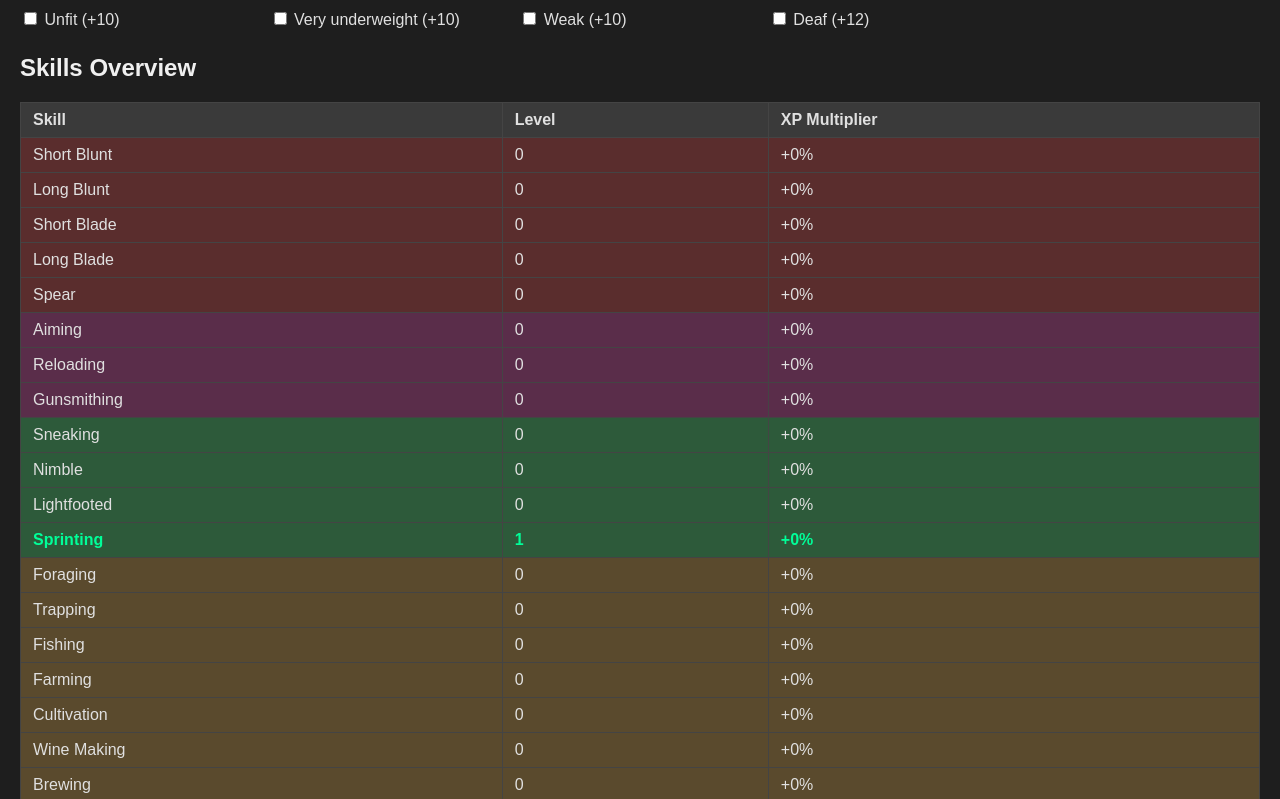
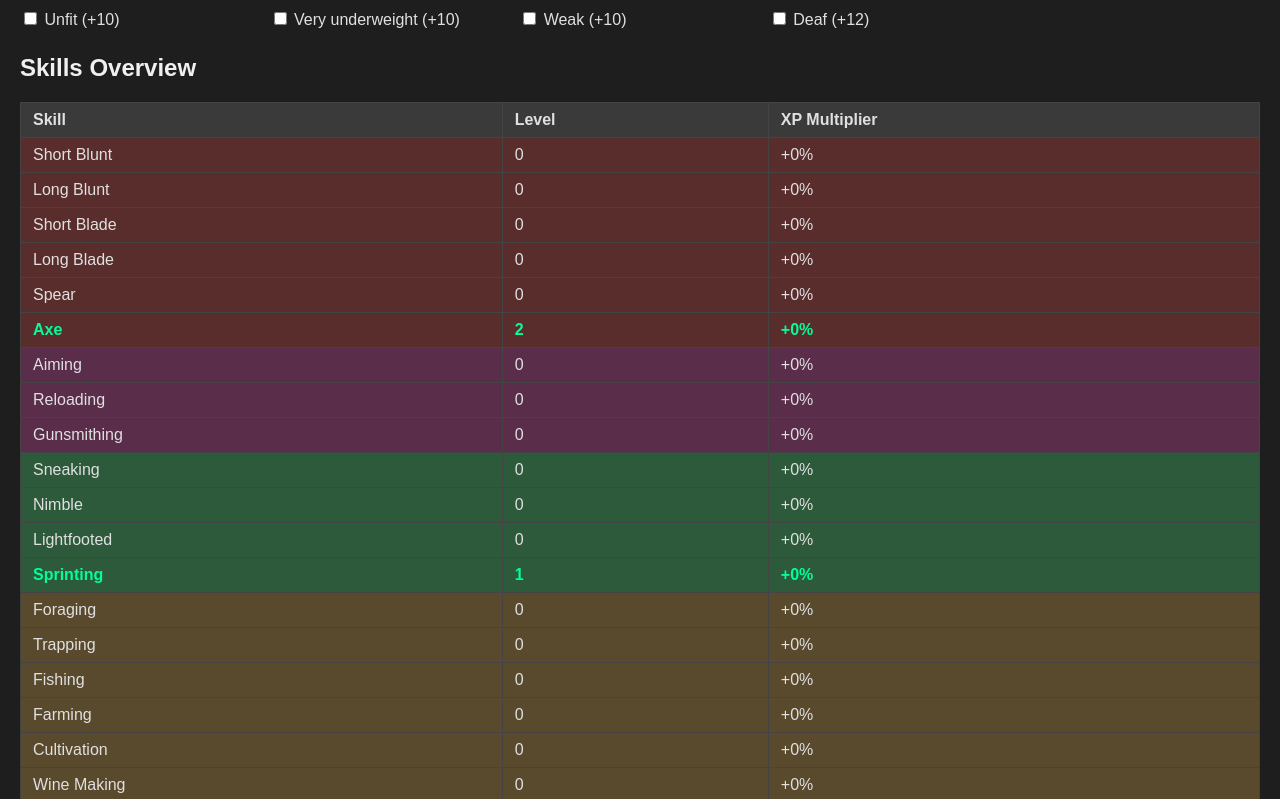
Before and after one commit to Upgr-4d3d/NF-Char-Builder, a plain HTML site: page characterBuilderMain.html in a window 1280 px wide. Shown: the part 1080-1879 px from the top of the page. Drawn offline with Linux system fonts and the light colour scheme.

Commit message:
Reposition axe

```diff
--- a/characterBuilderMain.html
+++ b/characterBuilderMain.html
@@ -111,7 +111,7 @@
 
   <script>
     const baseSkills = {
-      "Short Blunt": 0, "Long Blunt": 0, "Short Blade": 0, "Long Blade": 0, "Spear": 0,
+      "Short Blunt": 0, "Long Blunt": 0, "Short Blade": 0, "Long Blade": 0, "Spear": 0, "Axe": 0,
       "Aiming": 0, "Reloading": 0, "Gunsmithing": 0,
       "Sneaking": 0, "Nimble": 0, "Lightfooted": 0, "Sprinting": 0,
       "Foraging": 0, "Trapping": 0, "Fishing": 0, "Farming": 0, "Cultivation": 0, "Wine Making": 0, "Brewing": 0,
```
